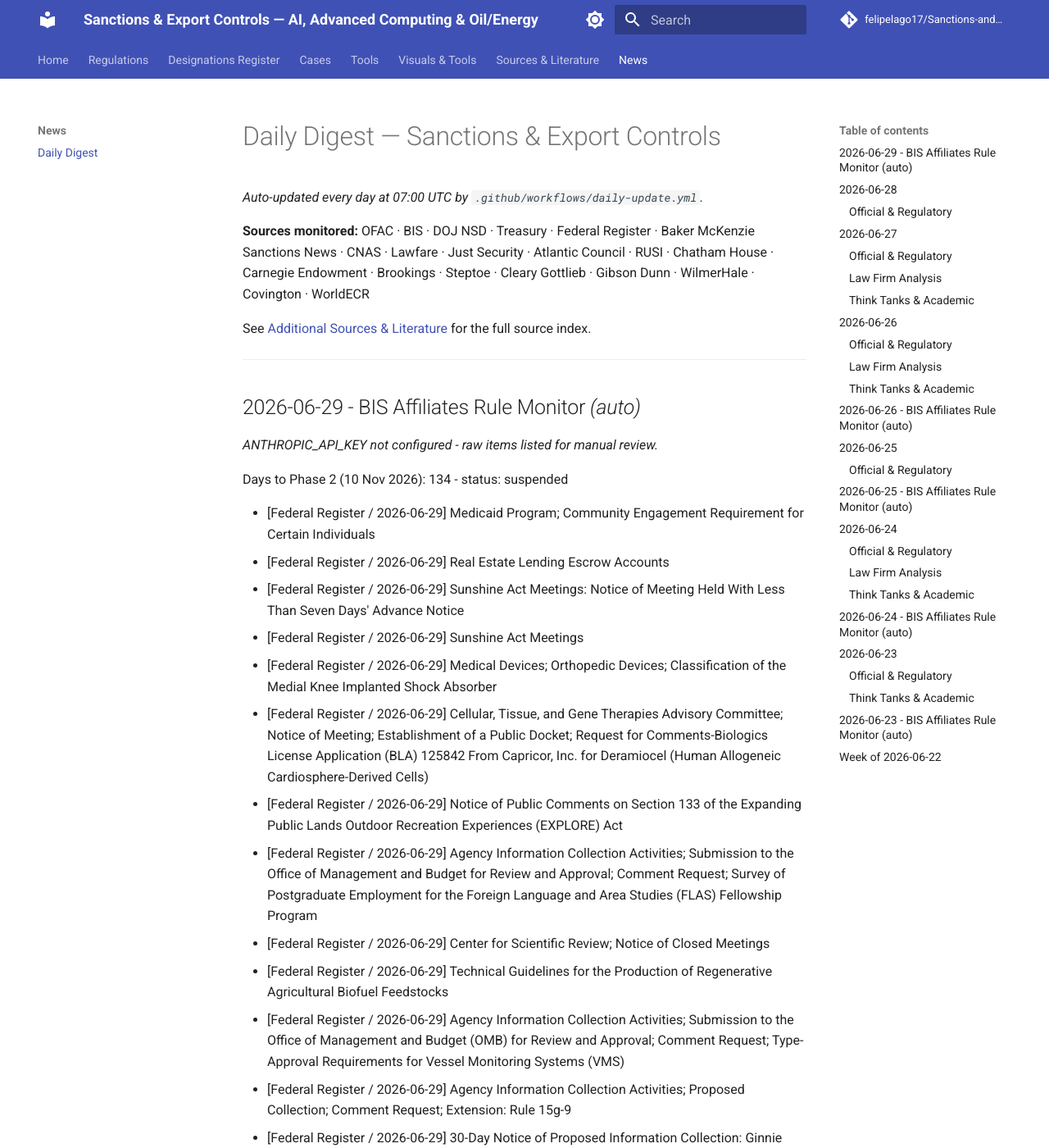
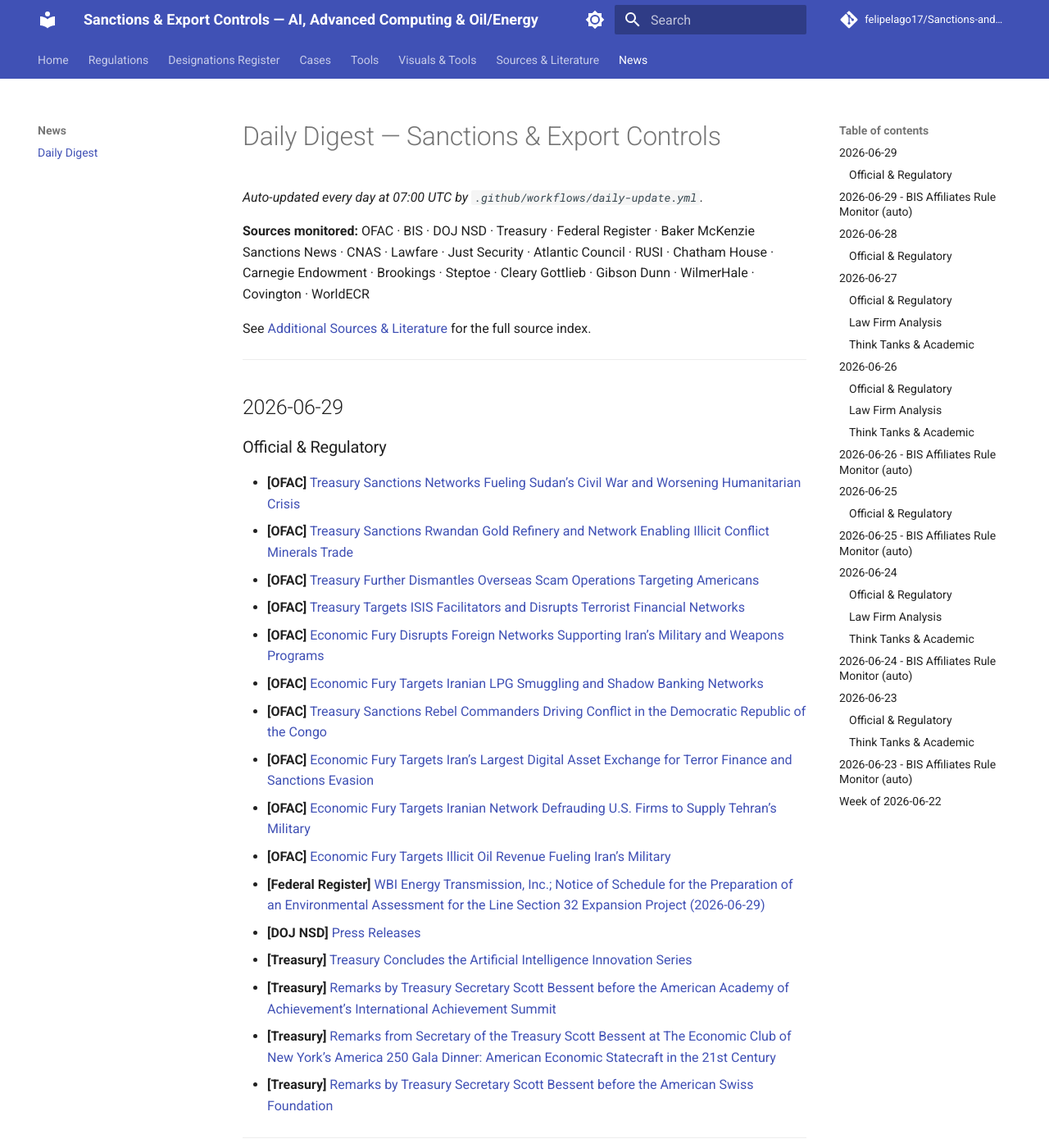
Before and after one commit to felipelago17/Sanctions-and-Export-Controls-AI-and-Oil, an MkDocs documentation site: the page built from docs/news/digest.md, in a window 1280 px wide and 1400 px high. Shown: the whole window at 82% size. Built offline with MkDocs 1.6.1 and Material for MkDocs 9.7.7, drawn with Linux system fonts in a browser that asks for light colours; comment, search, counter and statistics services are not loaded.

Commit message:
chore: daily digest update 2026-06-29

```diff
--- a/docs/news/digest.md
+++ b/docs/news/digest.md
@@ -9,6 +9,29 @@ See [Additional Sources & Literature](../additional-sources.md) for the full sou
 ---
 
 <!-- DIGEST_START -->
+## 2026-06-29
+
+### Official & Regulatory
+
+- **[OFAC]** [Treasury Sanctions Networks Fueling Sudan’s Civil War and Worsening Humanitarian Crisis](https://home.treasury.gov/news/press-releases/sb0544)
+- **[OFAC]** [Treasury Sanctions Rwandan Gold Refinery and Network Enabling Illicit Conflict Minerals Trade](https://home.treasury.gov/news/press-releases/sb0543)
+- **[OFAC]** [Treasury Further Dismantles Overseas Scam Operations Targeting Americans](https://home.treasury.gov/news/press-releases/sb0538)
+- **[OFAC]** [Treasury Targets ISIS Facilitators and Disrupts Terrorist Financial Networks](https://home.treasury.gov/news/press-releases/sb0537)
+- **[OFAC]** [Economic Fury Disrupts Foreign Networks Supporting Iran’s Military and Weapons Programs](https://home.treasury.gov/news/press-releases/sb0528)
+- **[OFAC]** [Economic Fury Targets Iranian LPG Smuggling and Shadow Banking Networks](https://home.treasury.gov/news/press-releases/sb0524)
+- **[OFAC]** [Treasury Sanctions Rebel Commanders Driving Conflict in the Democratic Republic of the Congo](https://home.treasury.gov/news/press-releases/sb0518)
+- **[OFAC]** [Economic Fury Targets Iran’s Largest Digital Asset Exchange for Terror Finance and Sanctions Evasion](https://home.treasury.gov/news/press-releases/sb0519)
+- **[OFAC]** [Economic Fury Targets Iranian Network Defrauding U.S. Firms to Supply Tehran’s Military](https://home.treasury.gov/news/press-releases/sb0515)
+- **[OFAC]** [Economic Fury Targets Illicit Oil Revenue Fueling Iran’s Military](https://home.treasury.gov/news/press-releases/sb0510)
+- **[Federal Register]** [WBI Energy Transmission, Inc.; Notice of Schedule for the Preparation of an Environmental Assessment for the Line Section 32 Expansion Project (2026-06-29)](https://www.federalregister.gov/documents/2026/06/29/2026-13086/wbi-energy-transmission-inc-notice-of-schedule-for-the-preparation-of-an-environmental-assessment)
+- **[DOJ NSD]** [Press Releases](https://www.justice.gov/news/press-releases)
+- **[Treasury]** [Treasury Concludes the Artificial Intelligence Innovation Series](https://home.treasury.gov/news/press-releases/sb0540)
+- **[Treasury]** [Remarks by Treasury Secretary Scott Bessent before the American Academy of Achievement’s International Achievement Summit](https://home.treasury.gov/news/press-releases/sb0541)
+- **[Treasury]** [Remarks from Secretary of the Treasury Scott Bessent at The Economic Club of New York’s America 250 Gala Dinner: American Economic Statecraft in the 21st Century](https://home.treasury.gov/news/press-releases/sb0539)
+- **[Treasury]** [Remarks by Treasury Secretary Scott Bessent before the American Swiss Foundation](https://home.treasury.gov/news/press-releases/sb0534)
+
+---
+
 ## 2026-06-29 - BIS Affiliates Rule Monitor *(auto)*
 
 *ANTHROPIC_API_KEY not configured - raw items listed for manual review.*
```
Also changed, not shown: news/digest.md (+23 -0 lines).
